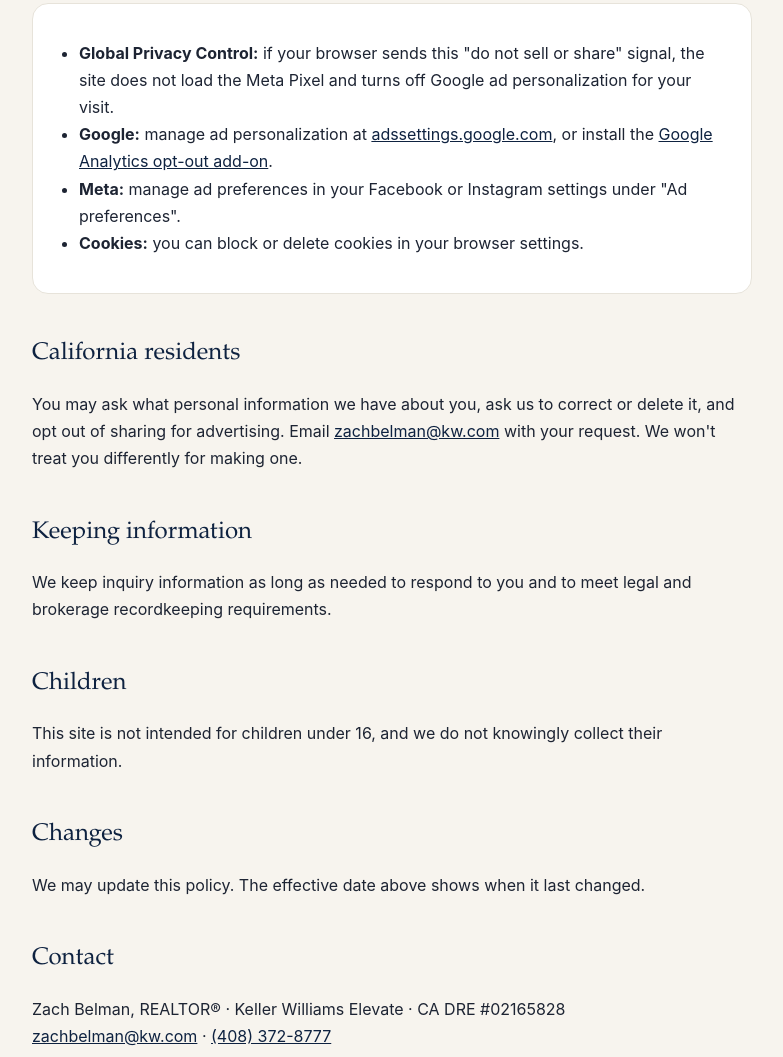
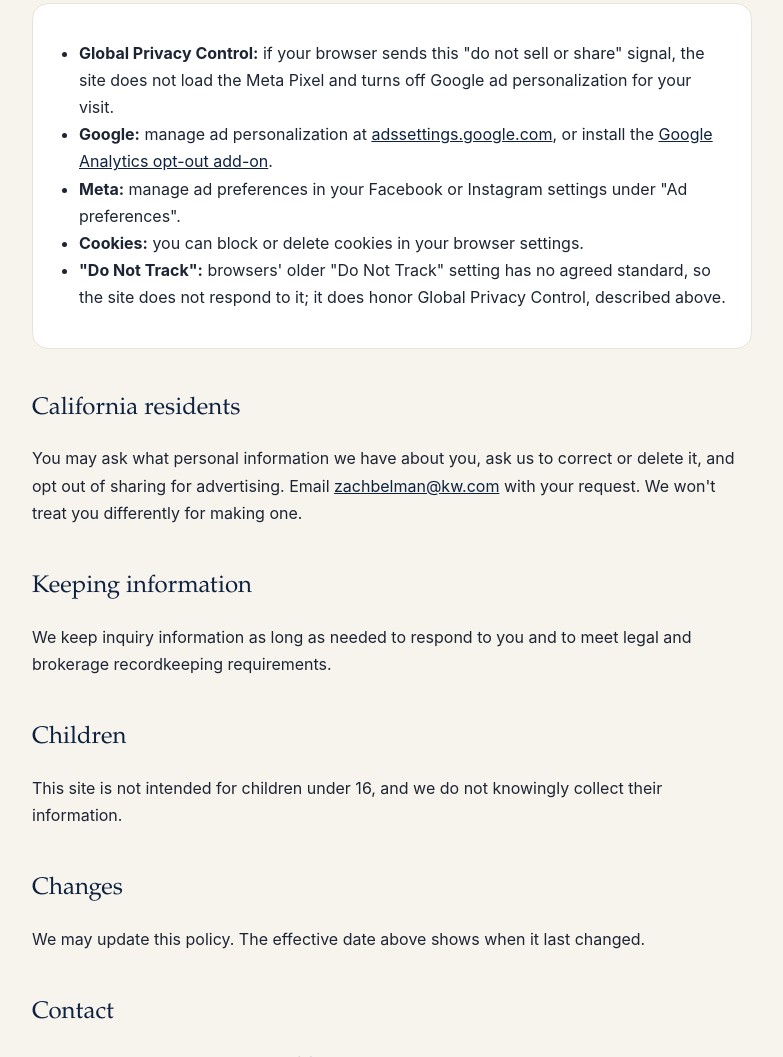
Before and after one commit to phnguyen48/zb-site, a plain HTML site: page privacy.html in a window 1280 px wide. Shown: the part 1470-2527 px from the top of the page, without its empty margins (248-1031 px from the left). Drawn offline with Linux system fonts and the light colour scheme.

Commit message:
Privacy policy: Do Not Track disclosure

```diff
--- a/privacy.html
+++ b/privacy.html
@@ -65,6 +65,7 @@ footer{border-top:1px solid var(--line);padding:24px 20px;text-align:center;colo
       <li><strong>Google:</strong> manage ad personalization at <a href="https://adssettings.google.com" target="_blank" rel="noopener">adssettings.google.com</a>, or install the <a href="https://tools.google.com/dlpage/gaoptout" target="_blank" rel="noopener">Google Analytics opt-out add-on</a>.</li>
       <li><strong>Meta:</strong> manage ad preferences in your Facebook or Instagram settings under "Ad preferences".</li>
       <li><strong>Cookies:</strong> you can block or delete cookies in your browser settings.</li>
+      <li><strong>"Do Not Track":</strong> browsers' older "Do Not Track" setting has no agreed standard, so the site does not respond to it; it does honor Global Privacy Control, described above.</li>
     </ul>
   </div>
 
```
